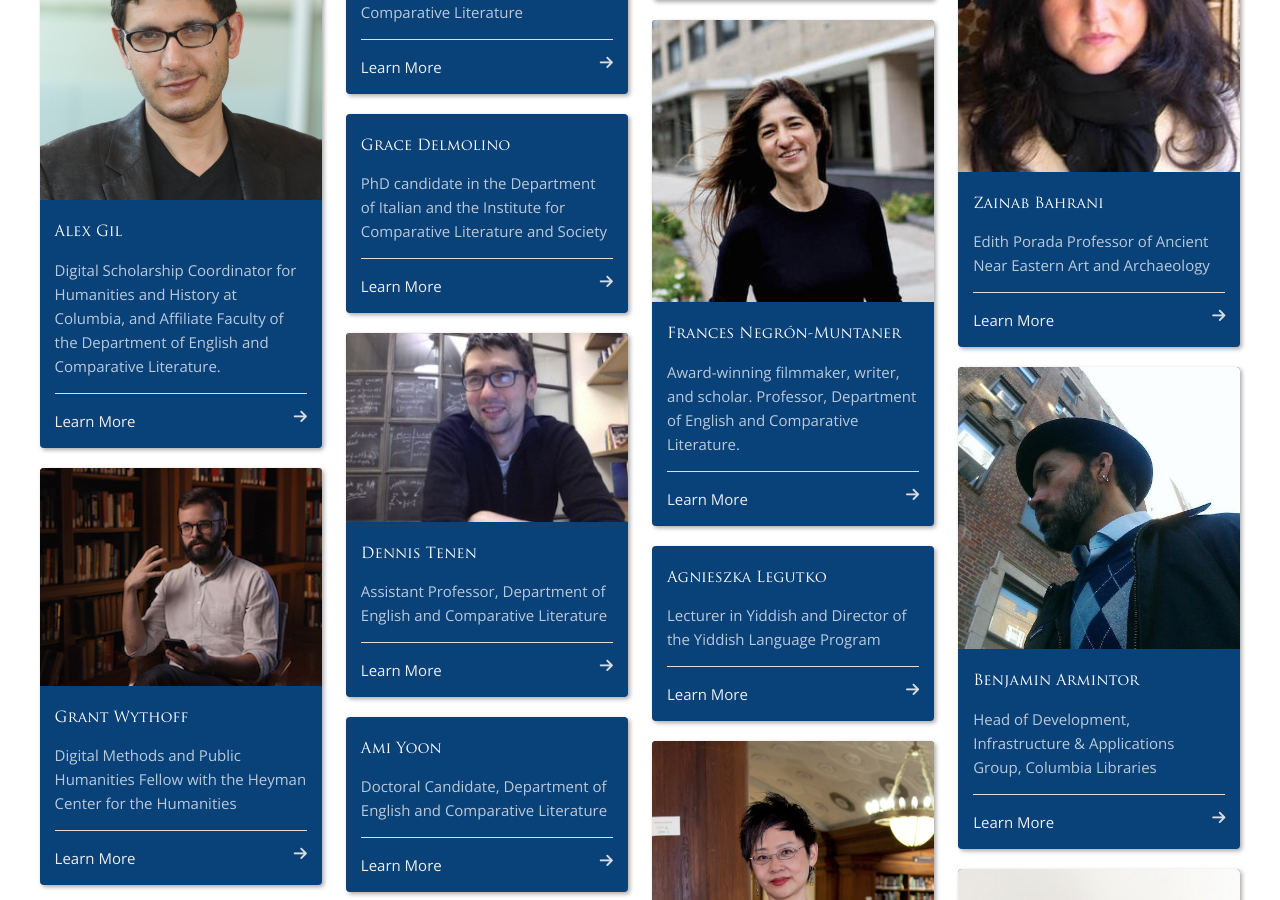
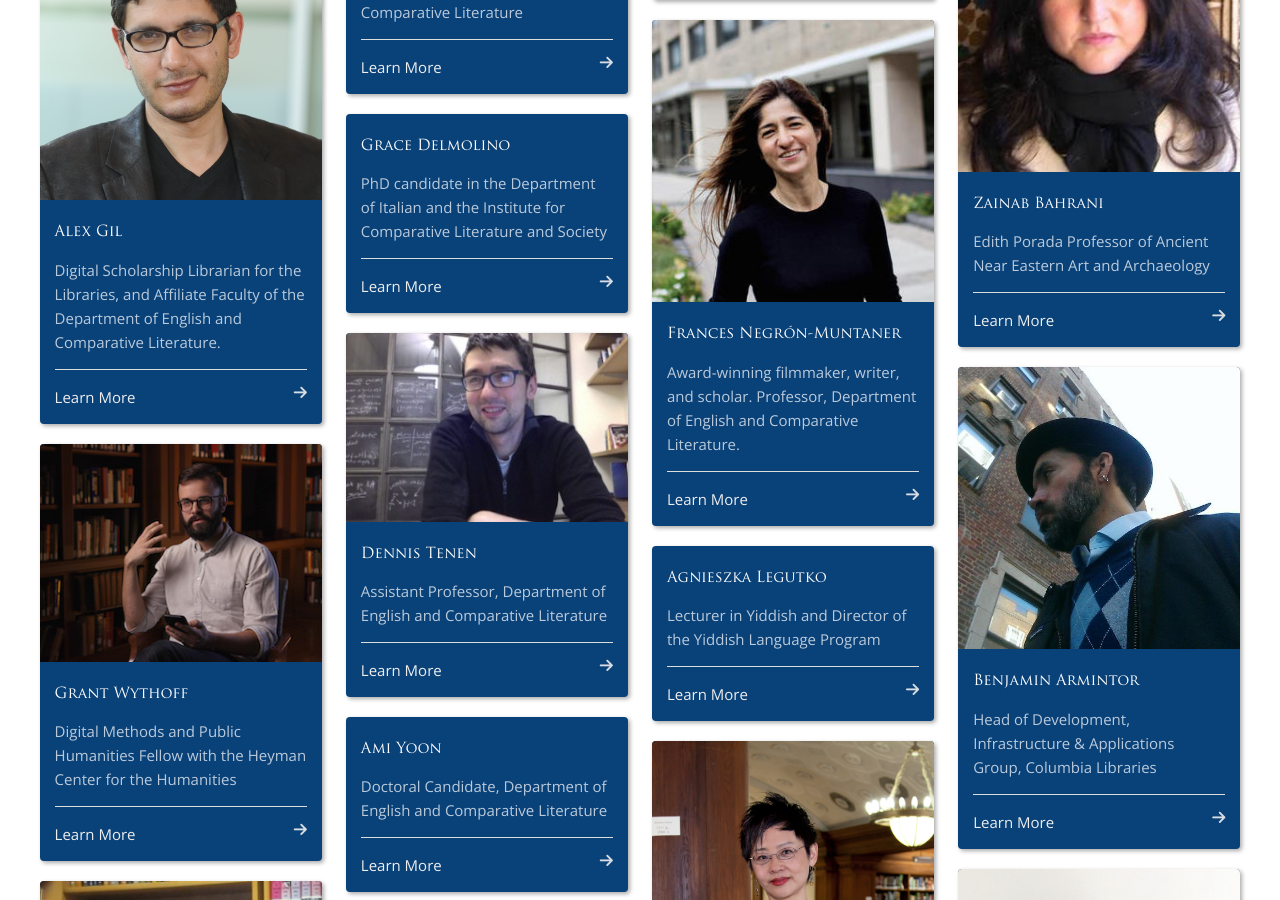
Before and after one commit to cul/dlst-dh, a Jekyll site: the page built from src/_people/index.html, in a window 1280 px wide and 900 px high, scrolled down 1279 px. Built offline with Jekyll 4.4.1, drawn with Linux system fonts in a browser that asks for light colours; nearby versions of some CDN libraries.

Commit message:
changed my card

```diff
--- a/src/_people/alexgil.md
+++ b/src/_people/alexgil.md
@@ -1,7 +1,7 @@
 ---
 layout: people
 title: Alex Gil
-description: Digital Scholarship Coordinator for  Humanities and History at Columbia, and Affiliate Faculty of the Department of English and Comparative Literature.
+description: Digital Scholarship Librarian for the Libraries, and Affiliate Faculty of the Department of English and Comparative Literature.
 link: "http://www.elotroalex.com/"
 img: alexgil.jpg
 author: Alex Gil
```
